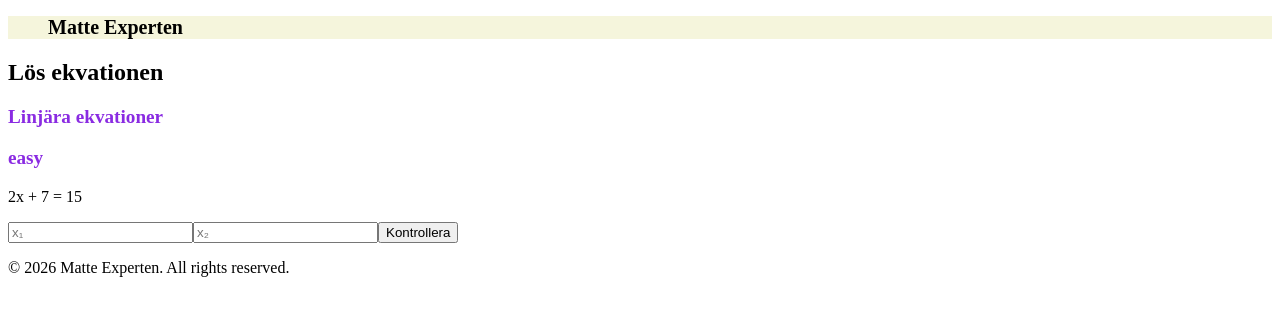
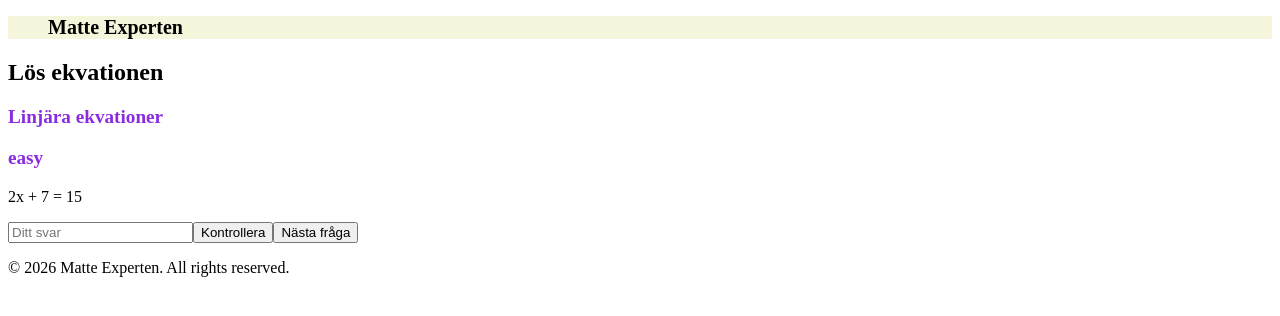
Before and after one commit to MattiasWaern/MatteSida, a React (Vite) app in the folder frontend/: page / in a window 1280 px wide. Shown: the top 316 px of the page. Built offline with nearby package versions, Linux system fonts and the light colour scheme.

Commit message:
commit
gjort det möjligt att få nästa fråga och lade till type till själva frågorna

```diff
--- a/frontend/src/components/math.jsx
+++ b/frontend/src/components/math.jsx
@@ -26,24 +26,32 @@ function MathQuiz() {
   const [randomQuestion, setRandomQuestion] = useState(
         questions[Math.floor(Math.random() * questions.length)]);
 
+function nextQuestion(){
+    setRandomQuestion(
+         questions[Math.floor(Math.random() * questions.length)]
+    );
+    setAnswer1("");
+    setAnswer2("");
+    setResult("");
+}
 
 function checkAnswer() {
-        if (randomQuestion.type === 'single') {
-            if(answer1 === randomQuestion.answer[0]){
+    if (randomQuestion.type === "single") {
+        if (answer1 === randomQuestion.answer[0]) {
             setResult("Rätt!");
-            }
         } else {
             setResult("Fel!");
         }
+    }
 
-        if(randomQuestion.type === 'multple'){
+    if (randomQuestion.type === "multiple") {
         const userAnswers = [answer1, answer2].sort();
         const correctAnswers = [...randomQuestion.answer].sort();
 
-            if(JSON.stringify(userAnswers) === JSON.stringify(correctAnswers)){
-                setResult("Rätt")
+        if (JSON.stringify(userAnswers) === JSON.stringify(correctAnswers)) {
+            setResult("Rätt!");
         } else {
-                setResult("Fel");
+            setResult("Fel!");
         }
     }
 }
@@ -59,6 +67,17 @@ function MathQuiz() {
 
       <p>{randomQuestion.text}</p>
 
+        {randomQuestion.type === 'single' && (
+            <input
+            type="text"
+            value={answer1}
+            onChange={(event) => setAnswer1(event.target.value)}
+            placeholder="Ditt svar"
+            />
+        )}
+
+        {randomQuestion.type === 'multiple' &&(
+         <>
             <input
             type="text"
             value={answer1}
@@ -72,8 +91,12 @@ function MathQuiz() {
             onChange={(event) => setAnswer2(event.target.value)}
             placeholder="x₂"
             />
+         </>
+
+        )}
 
       <button onClick={checkAnswer}>Kontrollera</button>
+      <button onClick={nextQuestion}>Nästa fråga</button>
 
       <p>{result}</p>
     </section>
```
Lines whose indentation alone changed are shown as unchanged.
